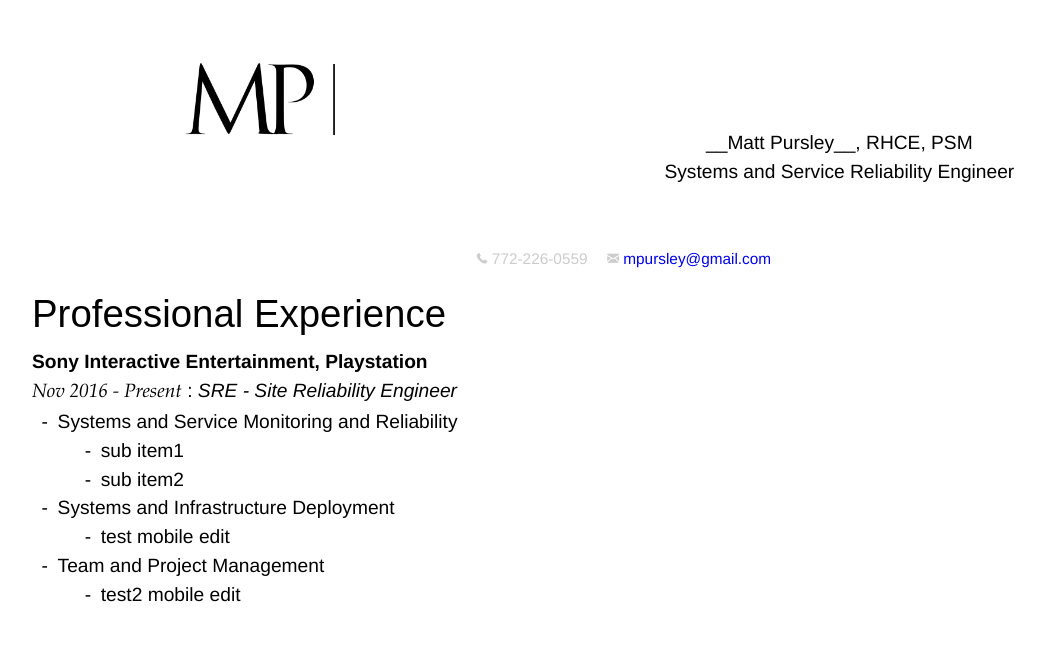
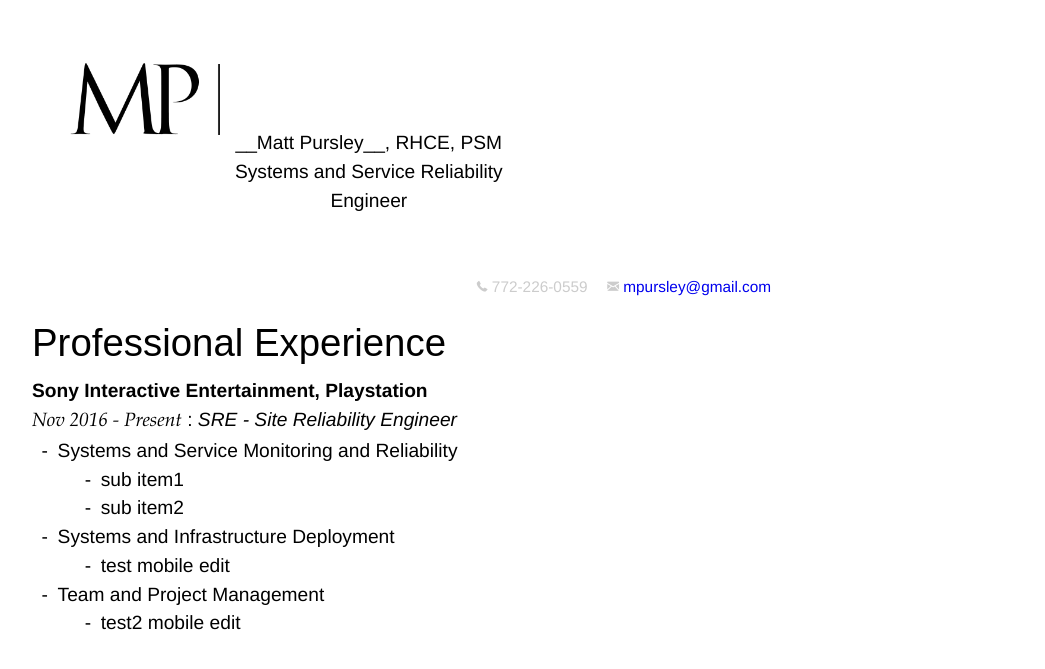
Before and after one commit to mpursley/mpursley.github.io, a Jekyll site: the page built from index_resume_short.md, in a window 1280 px wide. Shown: the top 669 px of the page, without its empty margins (16-1061 px from the left). Built offline with Jekyll 4.4.1, drawn with Linux system fonts in a browser that asks for light colours.

Commit message:
Update index_resume_short.md

```diff
--- a/index_resume_short.md
+++ b/index_resume_short.md
@@ -3,7 +3,7 @@
 title: Matt Pursley's CV
 ---
 
-<table style="width:100%">
+<table style="width:40%">
   <tr>
     <th><img src="assets/matt pursley resume logo v2 cropped.png" width="200"></th>
     <th>__Matt Pursley__, RHCE, PSM<br>Systems and Service Reliability Engineer<br><br><br></th>
```
